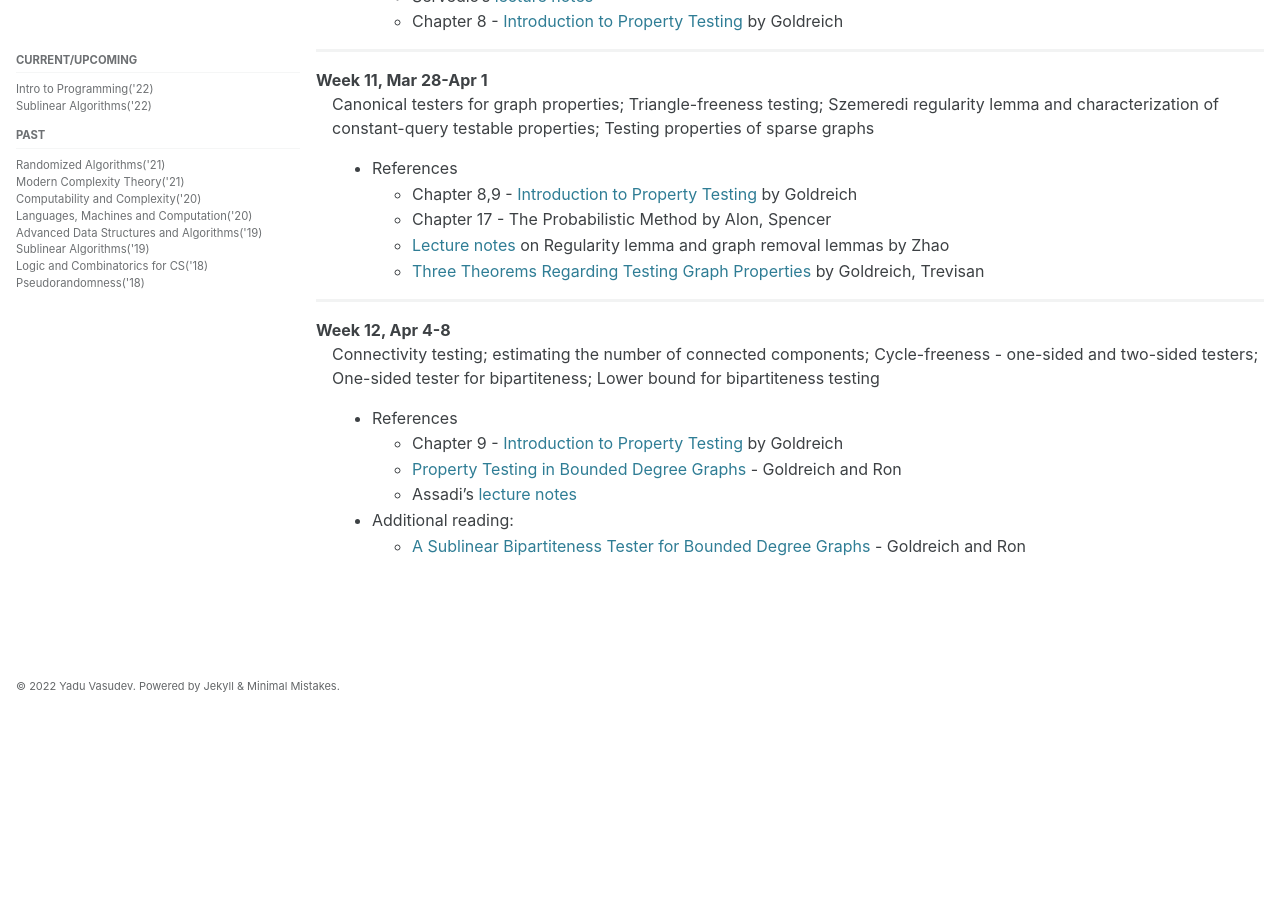
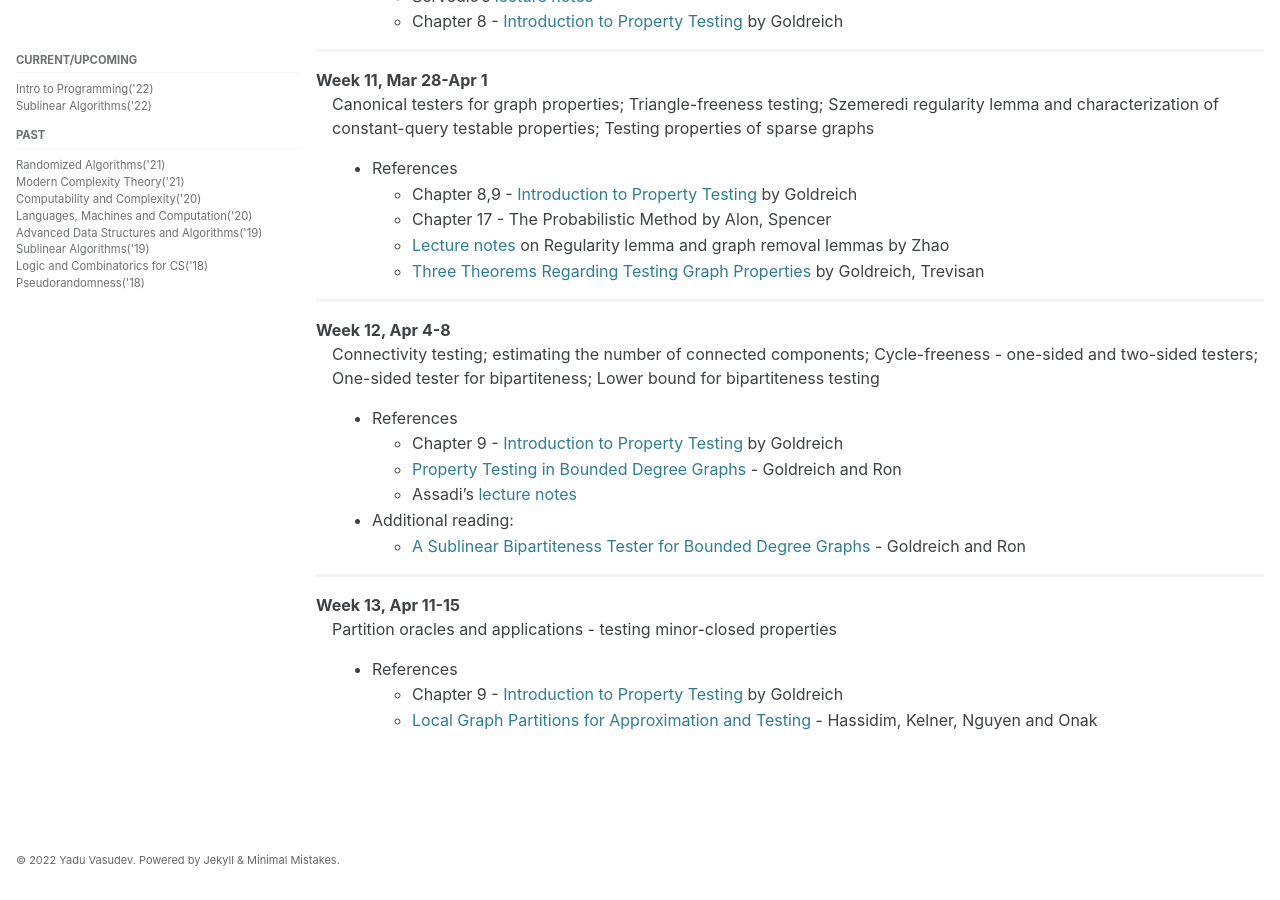
Before and after one commit to yaduvasudev/yaduvasudev.github.io, a Jekyll site: the page built from _pages/6025-22-lectures.md, in a window 1280 px wide and 900 px high, scrolled down 2686 px. Built offline with Jekyll 4.4.1, drawn with Linux system fonts in a browser that asks for light colours; cached includes are drawn as plain includes; formulas are drawn with MathJax 3; before the commit the page ends 3412 px from its top, so only the background shows below that.

Commit message:
week 13 updates

```diff
--- a/_pages/6025-22-lectures.md
+++ b/_pages/6025-22-lectures.md
@@ -137,3 +137,11 @@ Week 12, Apr 4-8
     - Assadi's [lecture notes](https://people.cs.rutgers.edu/~sa1497/courses/cs514-s20/lec2.pdf)
 - Additional reading:
     - [A Sublinear Bipartiteness Tester for Bounded Degree Graphs](https://www.cs.princeton.edu/courses/archive/spr04/cos598B/bib/GoldreichR-bipartTest.pdf) - Goldreich and Ron
+
+---
+
+Week 13, Apr 11-15
+: Partition oracles and applications - testing minor-closed properties
+- References
+    - Chapter 9 - [Introduction to Property Testing](https://www.wisdom.weizmann.ac.il/~oded/PDF/pt-v3.pdf) by Goldreich
+    - [Local Graph Partitions for Approximation and Testing](https://math.mit.edu/~kelner/publications/localPartitioningConference.pdf) - Hassidim, Kelner, Nguyen and Onak
```
